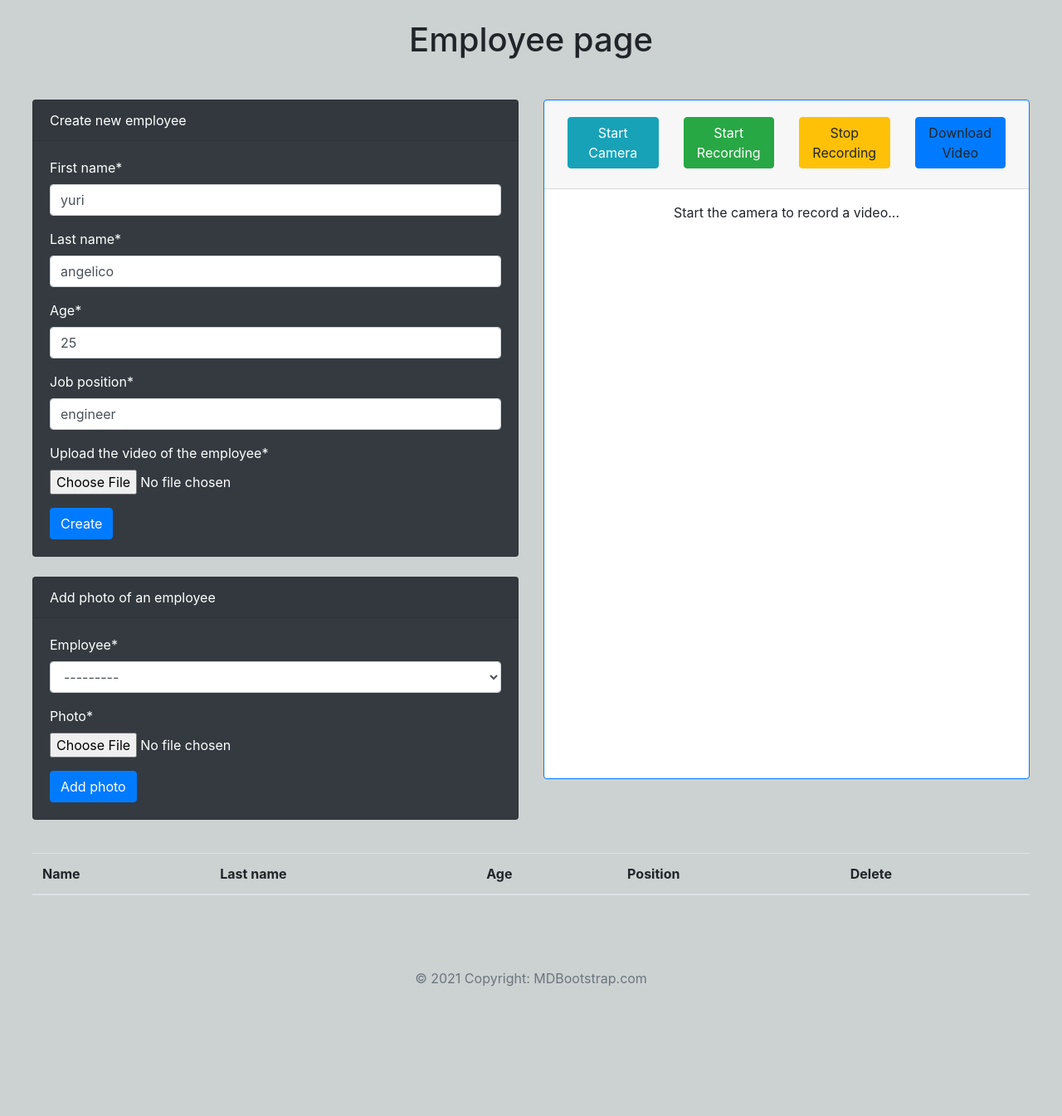
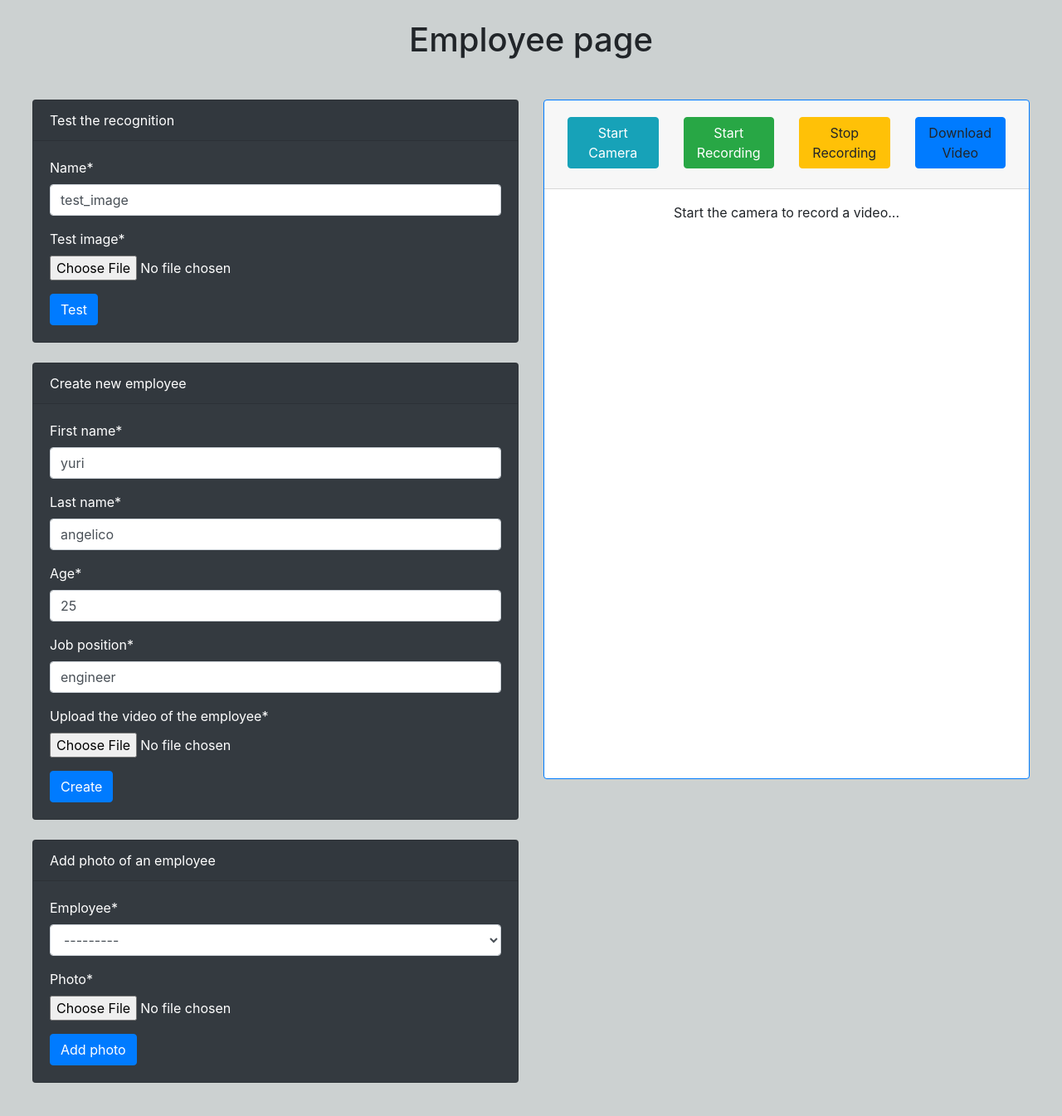
Before and after one commit to YuriTAngelico/tcc-pos-ia, a Django app: page /face_recognition/ in a window 1280 px wide; the page is wider, and only the part inside the window is pictured. Shown: the top 1345 px of that part at 83% size. Before the commit the page ends 1189 px from the top of that part, so only its background shows below. Run offline with Django 3.2, Linux system fonts and the light colour scheme; data that the repository does not hold is empty; some libraries are stand-ins or nearby versions.

Commit message:
adicionado rota para teste de faces

```diff
--- a/face_recognition/forms.py
+++ b/face_recognition/forms.py
@@ -20,3 +20,9 @@ class PhotoForm(forms.ModelForm):
     class Meta:
         model = EmployeeFacePhoto
         fields=['employee', 'photo']
+
+
+class TestImageForm(forms.ModelForm):
+    class Meta:
+        model = TestImage
+        fields="__all__"
--- a/face_recognition/models.py
+++ b/face_recognition/models.py
@@ -59,3 +59,12 @@ class AIFaceDetector(models.Model):
 
     def __str__(self):
         return self.name
+
+class TestImage(models.Model):
+    name = models.CharField(max_length=30, default='test_image')
+    test_image = models.FileField(upload_to='test_images/')
+    timestamp = models.DateTimeField(auto_now=True)
+    history = HistoricalRecords()
+
+    def __str__(self):
+        return self.name
--- a/face_recognition/views.py
+++ b/face_recognition/views.py
@@ -30,6 +30,7 @@ class EmployeeClass(View):
         data['employees'] = Employee.objects.all()
         data['employee_form'] = EmployeeForm()
         data['photo_form'] = PhotoForm()
+        data['test_image_form'] = TestImageForm()
 
         return render(request, 'employee.html', data)
 
@@ -273,6 +274,89 @@ class Test(View):
     def get(self, request):
         pass
 
+    def post(self, request):
+
+        form = TestImageForm(request.POST, request.FILES)
+
+        try:
+            form.save()
+        except:
+            pass
+
+        ############### importando pacotes necessários ##################
+        # load our serialized face detector from disk
+        model = AIFaceDetector.objects.filter(caffee_model=True).last()
+        proto = AIFaceDetector.objects.filter(caffee_model=False).last()
+        protoPath =  str(proto.face_detection_model)
+        modelPath =  str(model.face_detection_model)
+        detector = cv2.dnn.readNetFromCaffe(protoPath, modelPath)
+
+        # load our serialized face embedding model from disk
+        embedder_path = AIEmbedder.objects.last()
+        print("[INFO] loading face recognizer...")
+        embedder = cv2.dnn.readNetFromTorch(str(embedder_path.embedder))
+
+        recognizer = pickle.loads(open(os.path.dirname(os.path.realpath(__file__)) + '\\output\\recognizer.pickle', "rb").read())
+        le = pickle.loads(open(os.path.dirname(os.path.realpath(__file__)) + '\\output\\le.pickle', "rb").read())
+
+        print(le)
+
+        if request.method == "POST":
+
+            test_image = TestImage.objects.all().last()
+
+            # load the image, resize it to have a width of 600 pixels (while
+            # maintaining the aspect ratio), and then grab the image dimensions
+            image = cv2.imread(str(test_image.test_image))
+            image = imutils.resize(image, width=600)
+            (h, w) = image.shape[:2]
+            # construct a blob from the image
+            imageBlob = cv2.dnn.blobFromImage(
+                cv2.resize(image, (300, 300)), 1.0, (300, 300),
+                (104.0, 177.0, 123.0), swapRB=False, crop=False)
+            # apply OpenCV's deep learning-based face detector to localize
+            # faces in the input image
+            detector.setInput(imageBlob)
+            detections = detector.forward()
+
+            # loop over the detections
+            for i in range(0, detections.shape[2]):
+                # extract the confidence (i.e., probability) associated with the
+                # prediction
+                confidence = detections[0, 0, i, 2]
+                # filter out weak detections
+                if confidence > 0.6:
+                    # compute the (x, y)-coordinates of the bounding box for the
+                    # face
+                    box = detections[0, 0, i, 3:7] * np.array([w, h, w, h])
+                    (startX, startY, endX, endY) = box.astype("int")
+                    # extract the face ROI
+                    face = image[startY:endY, startX:endX]
+                    (fH, fW) = face.shape[:2]
+                    # ensure the face width and height are sufficiently large
+                    if fW < 20 or fH < 20:
+                        continue
+                    # construct a blob for the face ROI, then pass the blob
+                    # through our face embedding model to obtain the 128-d
+                    # quantification of the face
+                    faceBlob = cv2.dnn.blobFromImage(face, 1.0 / 255, (96, 96),
+                        (0, 0, 0), swapRB=True, crop=False)
+                    embedder.setInput(faceBlob)
+                    vec = embedder.forward()
+                    # perform classification to recognize the face
+                    preds = recognizer.predict_proba(vec)[0]
+                    j = np.argmax(preds)
+                    proba = preds[j]
+                    name = le.classes_[j]
+
+                    # draw the bounding box of the face along with the associated
+                    # probability
+                    text = "{}: {:.2f}%".format(name, proba * 100)
+
+                    print(text)
+
+                    return HttpResponse(text)
+
 
 class NumpyArrayEncoder(JSONEncoder):
     """
--- a/templates/employee.html
+++ b/templates/employee.html
@@ -45,6 +45,19 @@
 <div class="row w-auto mb-4">
 
     <div class="col-lg-6 mb-3">
+
+        <div class="card bg-dark text-white mb-4">
+            <div class="card-header">Test the recognition</div>
+            <div class="card-body">
+
+                <form method="POST" action="/face_recognition/tests" enctype="multipart/form-data">
+                    {% csrf_token %}
+                    {{test_image_form|crispy}}
+                    <button type="submit" class="btn btn-md btn-primary">Test</button>
+                </form>
+
+            </div>
+        </div>
 
         <div class="card bg-dark text-white mb-4">
             <div class="card-header">Create new employee</div>
```
Also changed, not shown: face_recognition/admin.py (+7 -0 lines), face_recognition/migrations/0008_historicaltestimage_testimage.py (added), test_images/FB_IMG_1570488891320.jpg (added), test_images/FB_IMG_1570488891320_799dIyH.jpg (added), test_images/FB_IMG_1570488891320_7wQvsN5.jpg (added), test_images/Screenshot_20200122-122634.jpg (added), test_images/yuri.jpeg (added), test_images/yuri_Wm2ZnF8.jpeg (added), 2 other files.
